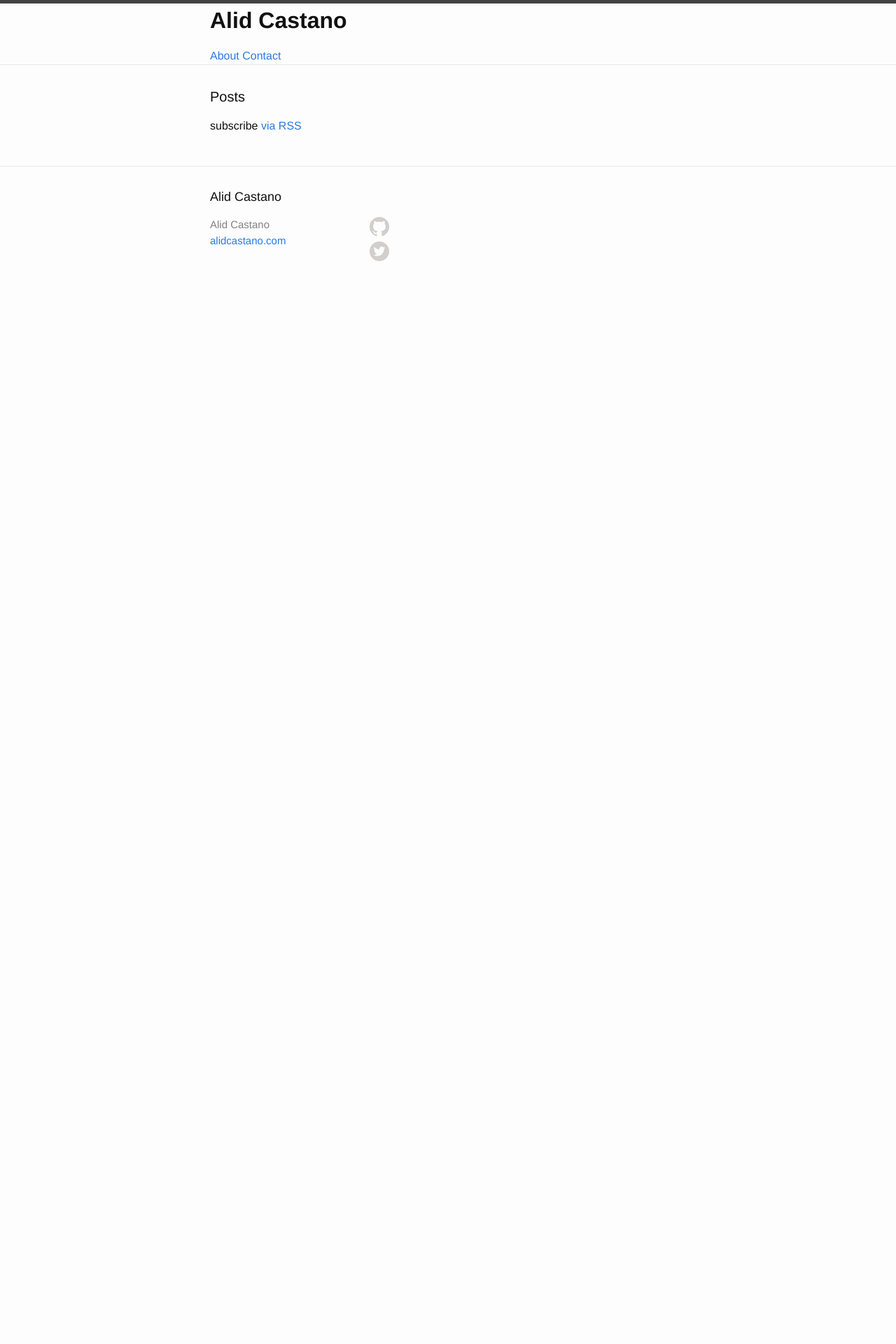
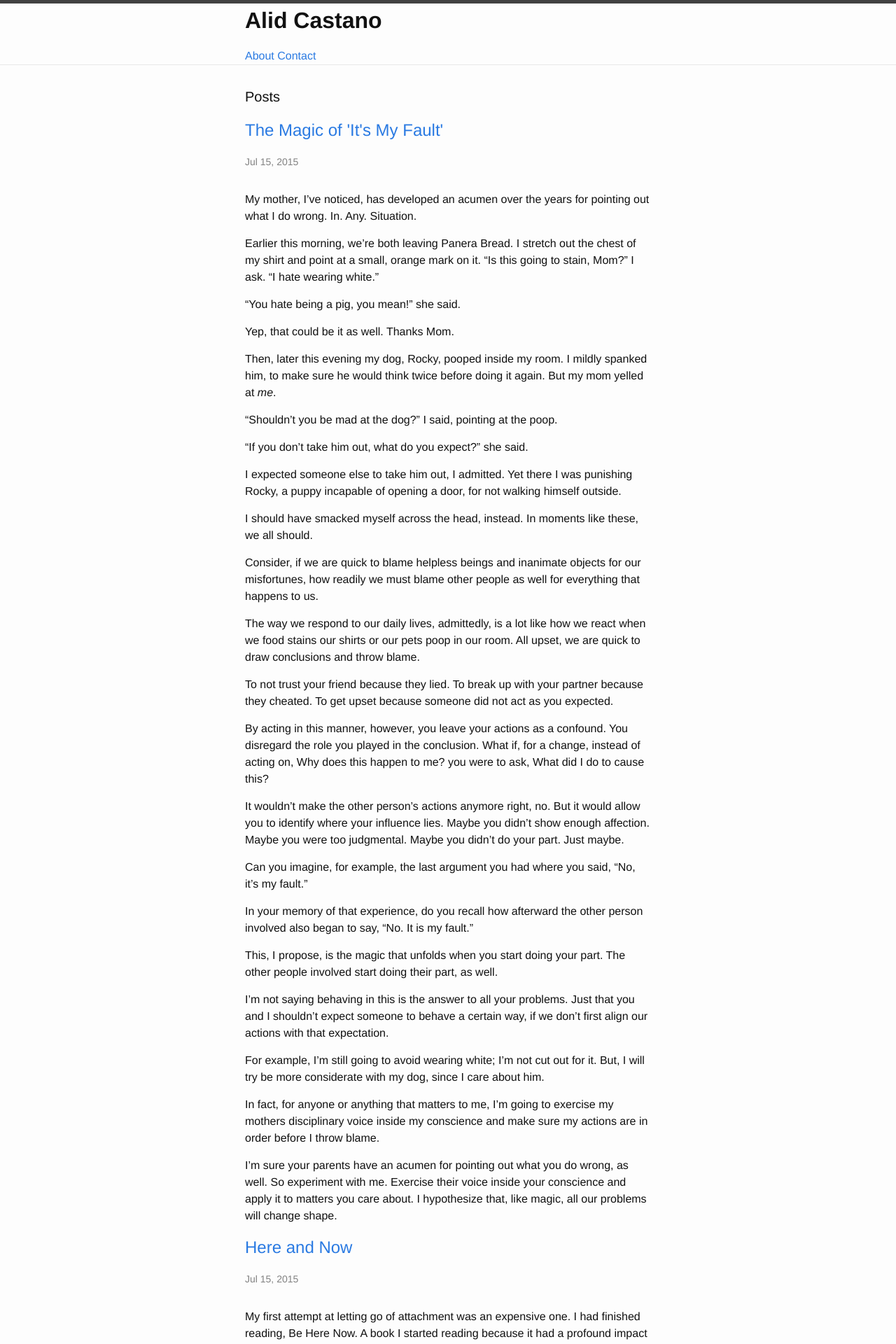
Before and after one commit to alidcastano/alidcastano-jekyll, a Jekyll site: the page built from index.html, in a window 1280 px wide. Shown: the top 1920 px of the page at 70% size. Built offline with Jekyll 4.4.1, drawn with Linux system fonts in a browser that asks for light colours; before the commit the page ends 900 px from its top, so only the background shows below that; some of the changed text lies outside the part shown.

Commit message:
site is live

```diff
--- a/_layouts/_variables.scss
+++ /dev/null
@@ -1,21 +0,0 @@
-// Variables
-// ---------------------------------------/
-
-$container-width: 980px !default;
-$grid-gutter:     10px !default;
-
-// Colors
-$white:             #fff;
-$black:             #333;
-
-// Styles
-$text_color:        $black;
-
-// Font stack
-$body-font: Helvetica, arial, nimbussansl, liberationsans, freesans, clean, sans-serif, "Segoe UI Emoji", "Segoe UI Symbol" !default;
-
-// The base body size
-$body-font-size: 13px !default;
-
-// Monospace font stack
-$mono-font: Consolas, "Liberation Mono", Menlo, Courier, monospace !default;
--- /dev/null
+++ b/_posts/2015-07-15-empty-room.md
@@ -0,0 +1,39 @@
+---
+title:  "Here and Now"
+categories: psychology-and-success
+tags: minimalism
+---
+
+My first attempt at letting go of attachment was an expensive one. I had finished reading, Be Here Now. A book I started reading because it had a profound impact on Steve Jobs--and now, after reading it, on me as well. A feeling inside pressed upon me to be more conscious, less attached, more Zen. I wanted my life to immediately reflect this new mode of being.
+
+I decided to start by analyzing the place where I spend most of my time, my room. There's so much stuff I don't *need* in here, I thought. I should get rid of it.
+
+And so, the purge began. I took down my posters. I gave away my sofa, and my desk. I packed away all the clothes I barely wore, which ended up being most of them, so I also gave away my dresser. My friends were happy.
+
+But I wasn't. All that was left in my room were white walls and my bed and coffee table. My room felt, well, empty. I didn't think it would look so, bare. I thought I would feel more Zen. But I just felt naked.
+
+Will the people who come in think I'm boring? Or, poor? All my insecurities started coming out.
+
+I really wish I would of slept on this, I thought. Or at least not have given everything away.
+
+To fill my gap of disillusionment, I went on Amazon. I intended to buy a desk and an arm chair, to make my room look more Zen. I figured that would help. But I got carried away with the search and 1-click purchases, in the same way a broken lover gets carried away with a bucket of ice-cream. And I ended up with a small table fountain and a tapestry and a zabuton, as well.
+
+My room, now, felt more Zen. Sure. But I felt like an impostor.
+
+While reading, Be Here Now, there was a passage that particularly stuck out to me. I didn't realize why, until now. It was about how all the people who travel to India in hopes of meeting Yogi who will change their life, often end up disappointed. They travel all that way only to learn, as the book says, "Where you are going is HERE and you will arrive NOW."
+
+I found myself in the same place as those muddled travelers. I tried to get my outside world to reflect how I wanted to feel and who I wanted to become. It reminds me of how back in middle school, I would start the school year all excited with a fresh set of school supplies thinking, this year is the one. But despite my cool folders and pens, there's an internal aspect to change that I can't fake or skip over. There's a character I need to mold and habits I need to build. And that takes more than one trip to target, or one empty room.
+
+
+
+
+moving around all that furniture taught me
+
+ Nor should I want to. Because by trying to do so, I put all my focus on the result (emptying out my room) rather than the process (letting go of attachment), and miss out on what I set out to accomplish (overcoming my dependence on the material world).
+
+
+
+You are where you need to be. And so am I. I might still own more than I need, but at least now I realize that I am where I need to be. And so am I. So let's stop trying to be anywhere else; embrace the process.
+
+<!-- talk about lessons learned at the end*
+*allso about how we go through transitional phase in life..can fake how it looks outside, but not who you are insidehrehtht-->
--- /dev/null
+++ b/_posts/2016-01-02-my-fault.md
@@ -0,0 +1,49 @@
+---
+title:  "The Magic of 'It's My Fault'"
+date:   2015-7-15
+categories: connection-and-influence
+tags: relationships
+permalink: it-is-my-fault
+---
+
+My mother, I've noticed, has developed an acumen over the years for pointing out what I do wrong. In. Any. Situation.
+
+Earlier this morning, we're both leaving Panera Bread. I stretch out the chest of my shirt and point at a small, orange mark on it. "Is this going to stain, Mom?" I ask. "I hate wearing white."
+
+"You hate being a pig, you mean!" she said.
+
+Yep, that could be it as well. Thanks Mom.
+
+Then, later this evening my dog, Rocky, pooped inside my room. I mildly spanked him, to make sure he would think twice before doing it again. But my mom yelled at *me*.
+
+"Shouldn't you be mad at the dog?" I said, pointing at the poop.
+
+"If you don't take him out, what do you expect?" she said.
+
+I expected someone else to take him out, I admitted. Yet there I was punishing Rocky, a puppy incapable of opening a door, for not walking himself outside.
+
+I should have smacked myself across the head, instead. In moments like these, we all should.
+
+Consider, if we are quick to blame helpless beings and inanimate objects for our misfortunes, how readily we must blame other people as well for everything that happens to us.
+
+The way we respond to our daily lives, admittedly, is a lot like how we react when we food stains our shirts or our pets poop in our room. All upset, we are quick to draw conclusions and throw blame.
+
+To not trust your friend because they lied. To break up with your partner because they cheated. To get upset because someone did not act as you expected.
+
+By acting in this manner, however, you leave your actions as a confound. You disregard the role you played in the conclusion. What if, for a change, instead of acting on, Why does this happen to me? you were to ask, What did I do to cause this?
+
+It wouldn't make the other person's actions anymore right, no. But it would allow you to identify where your influence lies. Maybe you didn't show enough affection. Maybe you were too judgmental. Maybe you didn't do your part. Just maybe.
+
+Can you imagine, for example, the last argument you had where you said, "No, it's my fault."
+
+In your memory of that experience, do you recall how afterward the other person involved also began to say, "No. It is my fault."
+
+This, I propose, is the magic that unfolds when you start doing your part. The other people involved start doing their part, as well.
+
+I'm not saying behaving in this is the answer to all your problems. Just that you and I shouldn't expect someone to behave a certain way, if we don't first align our actions with that expectation.
+
+For example, I'm still going to avoid wearing white; I'm not cut out for it. But, I will try be more considerate with my dog, since I care about him.
+
+In fact, for anyone or anything that matters to me, I'm going to exercise my mothers disciplinary voice inside my conscience and make sure my actions are in order before I throw blame.
+
+I'm sure your parents have an acumen for pointing out what you do wrong, as well. So experiment with me. Exercise their voice inside your conscience and apply it to matters you care about. I hypothesize that, like magic, all our problems will change shape.
--- a/_sass/_variables.scss
+++ b/_sass/_variables.scss
@@ -20,7 +20,7 @@ $grey-color-light: lighten($grey-color, 40%);
 $grey-color-dark:  darken($grey-color, 25%);
 
 // Width of the content area
-$content-width:    800px;
+$content-width:    700px;
 $resume-width: 	   700px;
 
 $on-palm:          600px;
```
